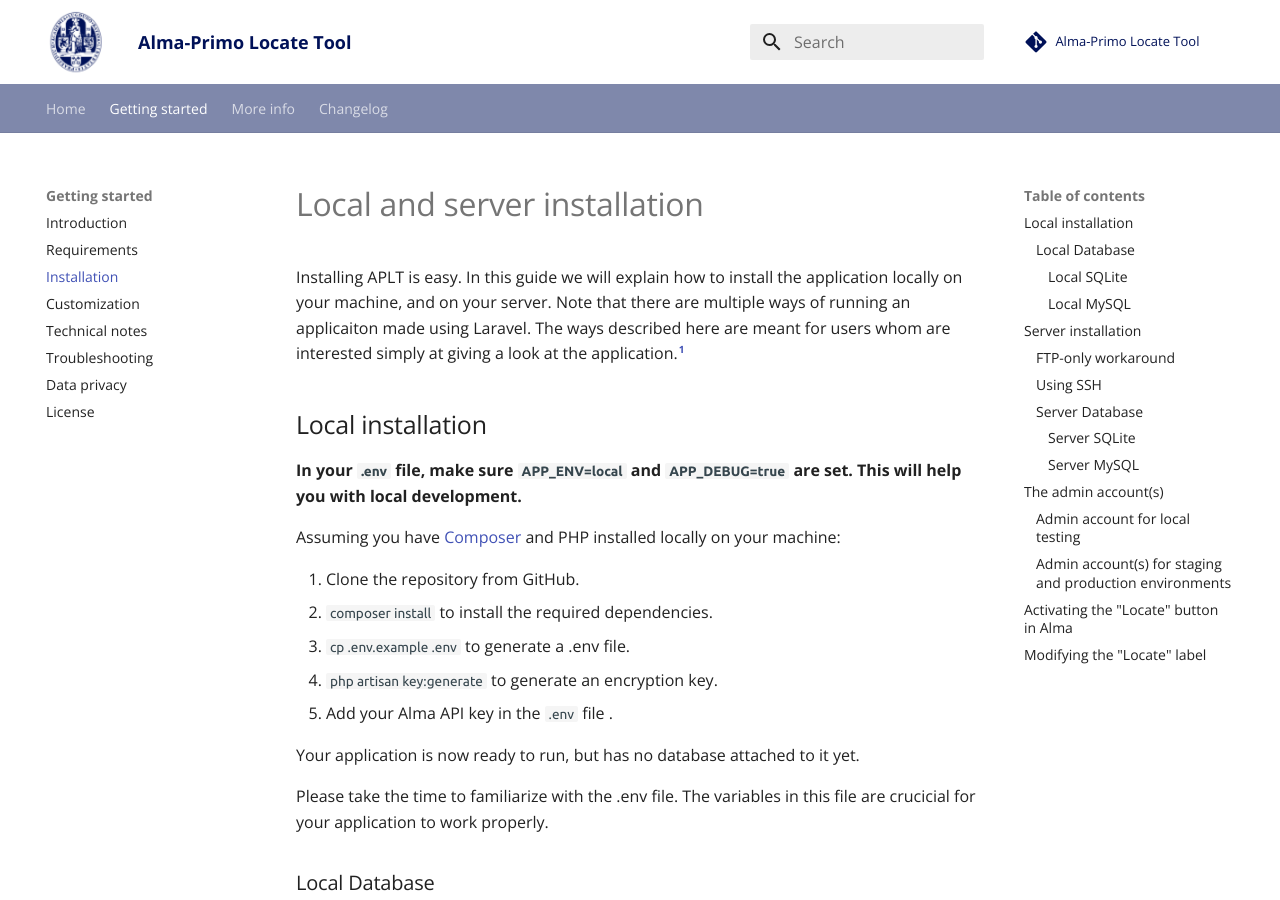
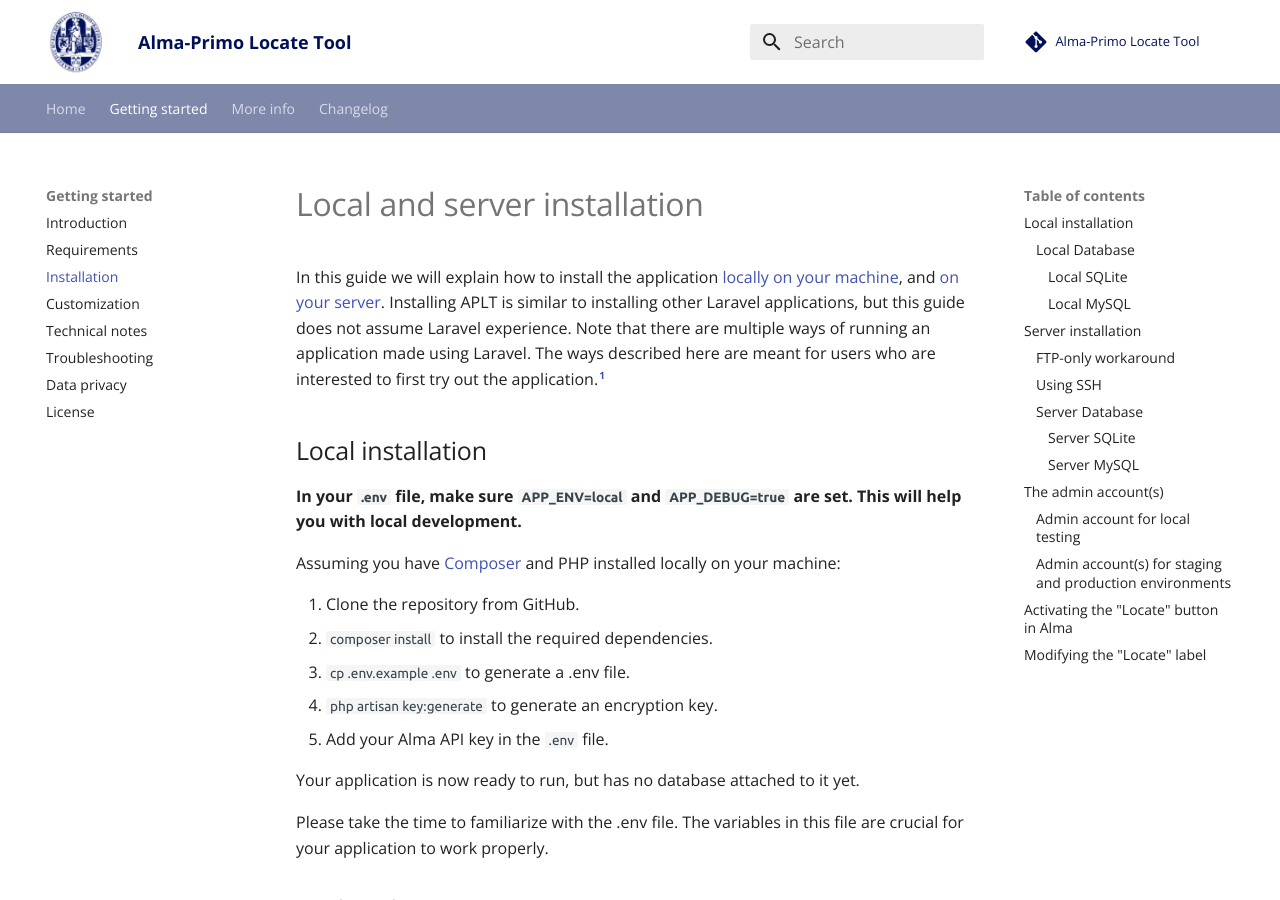
Before and after one commit to LeidenUniversityLibrary/Alma-Primo-Locate-Tool-Open-Source, an MkDocs documentation site: the page built from docs/installation.md, in a window 1280 px wide and 900 px high. Built offline with MkDocs 1.6.1 and Material for MkDocs 9.7.7, drawn with Linux system fonts in a browser that asks for light colours; comment, search, counter and statistics services are not loaded; some of the changed text lies outside the part shown.

Commit message:
Do not assume "it is easy"; fix typos
Readers may get discouraged when we write that something is easy, while
they struggle achieving a task.
I hope this wording invites users regardless of Laravel experience.

I also changed a few words with typos.

```diff
--- a/docs/installation.md
+++ b/docs/installation.md
@@ -1,6 +1,8 @@
 # Local and server installation
 
-Installing APLT is easy. In this guide we will explain how to install the application locally on your machine, and on your server. Note that there are multiple ways of running an applicaiton made using Laravel. The ways described here are meant for users whom are interested simply at giving a look at the application.[^1]
+In this guide we will explain how to install the application [locally on your machine](#local-installation), and [on your server](#server-installation).
+Installing APLT is similar to installing other Laravel applications, but this guide does not assume Laravel experience.
+Note that there are multiple ways of running an application made using Laravel. The ways described here are meant for users who are interested to first try out the application.[^1]
 
 ## Local installation
 
@@ -12,11 +14,11 @@
 2. `composer install` to install the required dependencies.
 3. `cp .env.example .env` to generate a .env file.
 4. `php artisan key:generate` to generate an encryption key.
-5. Add your Alma API key in the `.env` file .
+5. Add your Alma API key in the `.env` file.
 
 Your application is now ready to run, but has no database attached to it yet.
 
-Please take the time to familiarize with the .env file. The variables in this file are crucicial for your application to work properly.
+Please take the time to familiarize with the .env file. The variables in this file are crucial for your application to work properly.
 
 ### Local Database
 
```
Also changed, not shown: other parts of docs/installation.md (+1 -1 lines).
